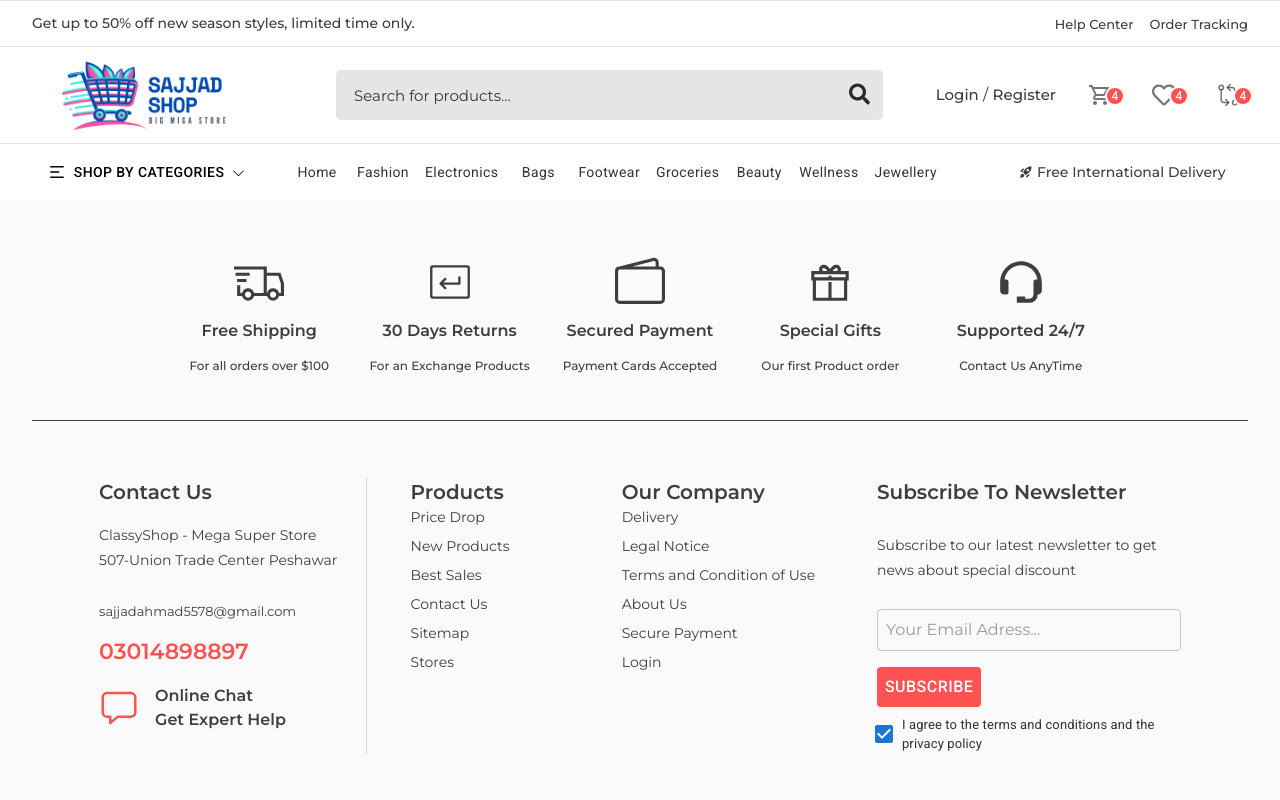
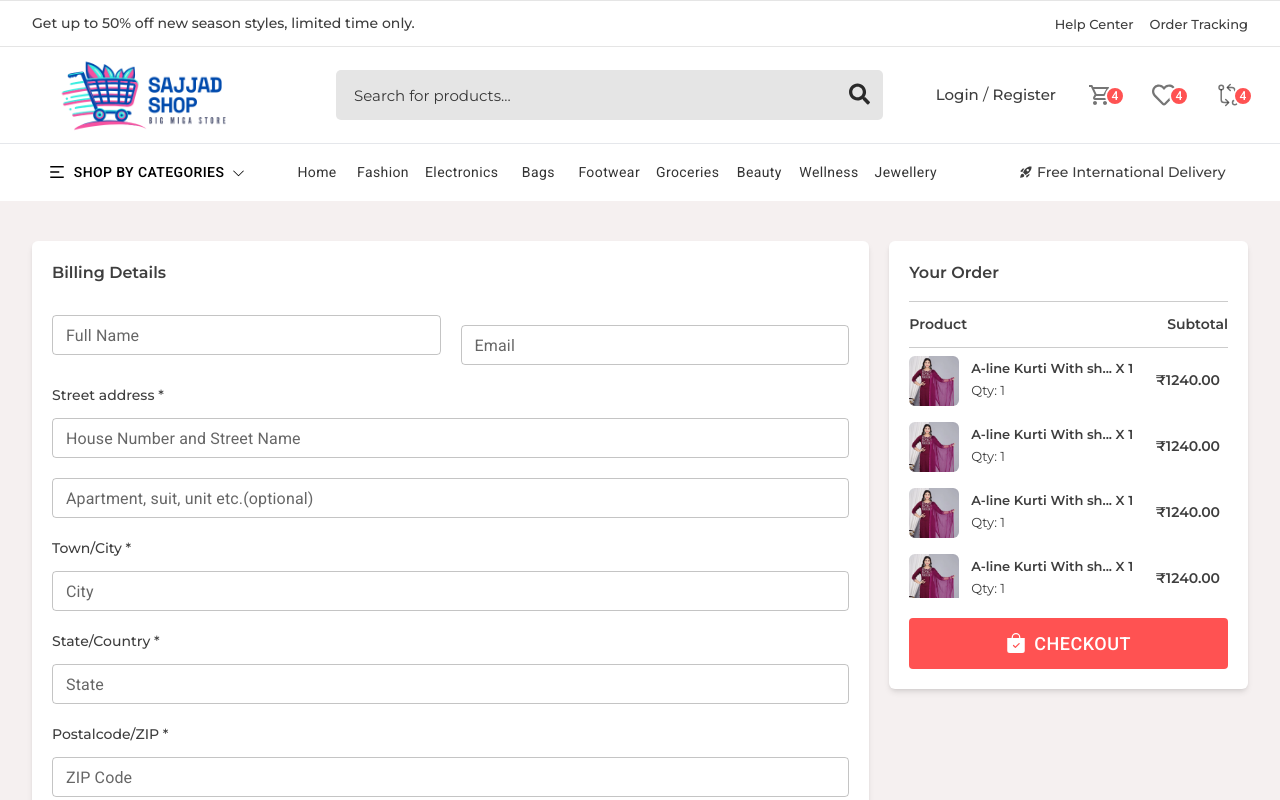
Before and after one commit to sajjadahmad30/Ecommerce_website, a React (Vite) app: page /checkout in a window 1280 px wide. Shown: the top 800 px of the page. Built offline with nearby package versions, Linux system fonts and the light colour scheme; a web font is replaced by a local one.

Commit message:
Add Checkout page and integrate routing; enhance scrollbar styling

```diff
--- a/src/App.jsx
+++ b/src/App.jsx
@@ -19,6 +19,7 @@ import Verify from './Pages/Verify'
 
 import toast, { Toaster } from 'react-hot-toast';
 import ForgotPassword from './Pages/ForgotPassword'
+import Checkout from './Pages/Checkout'
 
 
 const MyContext = createContext();
@@ -69,6 +70,7 @@ const App = () => {
                 <Route path='/cart' exact={true} element={<CartPage/>}/>
                 <Route path='/verify' exact={true} element={<Verify/>}/>
                 <Route path='/forgot-password' exact={true} element={<ForgotPassword/>}/>
+                <Route path='/checkout' exact={true} element={<Checkout/>}/>
             </Routes>
             <Footer/>
           </MyContext.Provider>
--- /dev/null
+++ b/src/Pages/Checkout/index.jsx
@@ -0,0 +1,167 @@
+import TextField from '@mui/material/TextField'
+import React from 'react'
+import img from "../../assets/images/fashionImages/thirdWomen1.jpg"
+import { Button } from '@mui/material'
+import { BsFillBagCheckFill } from 'react-icons/bs'
+
+const Checkout = () => {
+  return (
+    <section className='!py-10'>
+        <div className="container flex gap-5">
+            <div className="leftCol w-[70%]">
+                <div className="card bg-white shadow-md !p-5 rounded-md">
+                    <h1 className='font-[600]'>Billing Details</h1>
+
+                    <form action="" className='!mt-5 w-full'>
+                        <div className="flex items-center gap-5 !mb-5">
+                            <div className="col w-[50%]">
+                                <TextField className='w-full' label='Full Name' variant='outlined' size='small'></TextField>
+                            </div>
+                            <div className="col w-[50%] !mt-5">
+                                <TextField className='w-full' type='email' label='Email' variant='outlined' size='small'></TextField>
+                            </div>
+                        </div>
+                        <h5 className='font-[500] text-[14px] !mb-3'>Street address *</h5>
+                        <div className="flex items-center gap-5 !mb-5">
+                            <div className="col w-[100%]">
+                                <TextField className='w-full' label='House Number and Street Name' variant='outlined' size='small'></TextField>
+                            </div>
+                        </div>
+                        <div className="flex items-center gap-5 !mb-5">
+                            <div className="col w-[100%]">
+                                <TextField className='w-full' label='Apartment, suit, unit etc.(optional)' variant='outlined' size='small'></TextField>
+                            </div>
+                        </div>
+                          <h5 className='font-[500] text-[14px] !mb-3'>Town/City *</h5>
+                        <div className="flex items-center gap-5 !mb-5">
+                            <div className="col w-[100%]">
+                                <TextField className='w-full' label='City' variant='outlined' size='small'></TextField>
+                            </div>
+                        </div>
+                          <h5 className='font-[500] text-[14px] !mb-3'>State/Country *</h5>
+                        <div className="flex items-center gap-5 !mb-5">
+                            <div className="col w-[100%]">
+                                <TextField className='w-full' label='State' variant='outlined' size='small'></TextField>
+                            </div>
+                        </div>
+                          <h5 className='font-[500] text-[14px] !mb-3'>Postalcode/ZIP *</h5>
+                        <div className="flex items-center gap-5 !mb-5">
+                            <div className="col w-[100%]">
+                                <TextField className='w-full' label='ZIP Code' variant='outlined' size='small'></TextField>
+                            </div>
+                        </div>
+                        <div className="flex items-center gap-5 !mb-5">
+                            <div className="col w-[100%]">
+                                <TextField className='w-full' label='Phone No' variant='outlined' size='small'></TextField>
+                            </div>
+                            <div className="col w-[100%]">
+                                <TextField className='w-full' label='Email Address' variant='outlined' size='small'></TextField>
+                            </div>
+                        </div>
+                    </form>
+                </div>
+            </div>
+
+            <div className="rightCol w-[30%]">
+                <div className="card shadow-md bg-white !p-5 rounded-md">
+                    <h2 className='font-[600] !mb-4'>Your Order</h2>
+                    <div className="flex items-center justify-between !py-3 border-t border-b border-[rgba(0,0,0,0.2)]">
+                        <span className='text-[14px] font-[600]'>Product</span>
+                        <span className='text-[14px] font-[600]'>Subtotal</span>
+                    </div>
+
+                <div className="scroll max-h-[250px]  !mb-5 overflow-y-scroll overflow-x-hidden !pr-2">
+                <div className="flex items-center justify-between !py-2">
+                    <div className="part1 flex items-center gap-3">
+                        <div className="img w-[50px] h-[50px] object-cover overflow-hidden rounded-md group cursor-pointer">
+                            <img src={img} className="w-full transition-all group-hover:scale-105" />
+                        </div>
+                        <div className="info">
+                            <h4 className='font-[600] !text-[13px]'>A-line Kurti With sh... X 1</h4>
+                            <span className='!text-[13px]'>Qty: 1</span>
+                        </div>
+                    </div>
+                    <span className='text-[14px] font-[600]'>₹1240.00</span>
+                </div>
+
+
+                <div className="flex items-center justify-between !py-2">
+                    <div className="part1 flex items-center gap-3">
+                        <div className="img w-[50px] h-[50px] object-cover overflow-hidden rounded-md group cursor-pointer">
+                            <img src={img} className="w-full transition-all group-hover:scale-105" />
+                        </div>
+                        <div className="info">
+                            <h4 className='font-[600] !text-[13px]'>A-line Kurti With sh... X 1</h4>
+                            <span className='!text-[13px]'>Qty: 1</span>
+                        </div>
+                    </div>
+                    <span className='text-[14px] font-[600]'>₹1240.00</span>
+                </div>
+
+
+                <div className="flex items-center justify-between !py-2">
+                    <div className="part1 flex items-center gap-3">
+                        <div className="img w-[50px] h-[50px] object-cover overflow-hidden rounded-md group cursor-pointer">
+                            <img src={img} className="w-full transition-all group-hover:scale-105" />
+                        </div>
+                        <div className="info">
+                            <h4 className='font-[600] !text-[13px]'>A-line Kurti With sh... X 1</h4>
+                            <span className='!text-[13px]'>Qty: 1</span>
+                        </div>
+                    </div>
+                    <span className='text-[14px] font-[600]'>₹1240.00</span>
+                </div>
+
+
+                <div className="flex items-center justify-between !py-2">
+                    <div className="part1 flex items-center gap-3">
+                        <div className="img w-[50px] h-[50px] object-cover overflow-hidden rounded-md group cursor-pointer">
+                            <img src={img} className="w-full transition-all group-hover:scale-105" />
+                        </div>
+                        <div className="info">
+                            <h4 className='font-[600] !text-[13px]'>A-line Kurti With sh... X 1</h4>
+                            <span className='!text-[13px]'>Qty: 1</span>
+                        </div>
+                    </div>
+                    <span className='text-[14px] font-[600]'>₹1240.00</span>
+                </div>
+
+
+                <div className="flex items-center justify-between !py-2">
+                    <div className="part1 flex items-center gap-3">
+                        <div className="img w-[50px] h-[50px] object-cover overflow-hidden rounded-md group cursor-pointer">
+                            <img src={img} className="w-full transition-all group-hover:scale-105" />
+                        </div>
+                        <div className="info">
+                            <h4 className='font-[600] !text-[13px]'>A-line Kurti With sh... X 1</h4>
+                            <span className='!text-[13px]'>Qty: 1</span>
+                        </div>
+                    </div>
+                    <span className='text-[14px] font-[600]'>₹1240.00</span>
+                </div>
+
+
+                <div className="flex items-center justify-between !py-2">
+                    <div className="part1 flex items-center gap-3">
+                        <div className="img w-[50px] h-[50px] object-cover overflow-hidden rounded-md group cursor-pointer">
+                            <img src={img} className="w-full transition-all group-hover:scale-105" />
+                        </div>
+                        <div className="info">
+                            <h4 className='font-[600] !text-[13px]'>A-line Kurti With sh... X 1</h4>
+                            <span className='!text-[13px]'>Qty: 1</span>
+                        </div>
+                    </div>
+                    <span className='text-[14px] font-[600]'>₹1240.00</span>
+                </div>
+               </div>
+
+
+               <Button className='btn-org btn-lg w-full flex  gap-2 items-center '><BsFillBagCheckFill className='text-[20px]'/> Checkout</Button>
+                </div>
+            </div>
+        </div>
+    </section>
+  )
+}
+
+export default Checkout
--- a/src/index.css
+++ b/src/index.css
@@ -29,6 +29,13 @@ p {
 }
 ::-webkit-scrollbar-track {
   background: #fff;
+}
+
+.scroll::-webkit-scrollbar {
+  width: 5px !important;
+}
+.scroll::-webkit-scrollbar-thumb {
+  background: #ccc;
 }
 
 .container {
```
